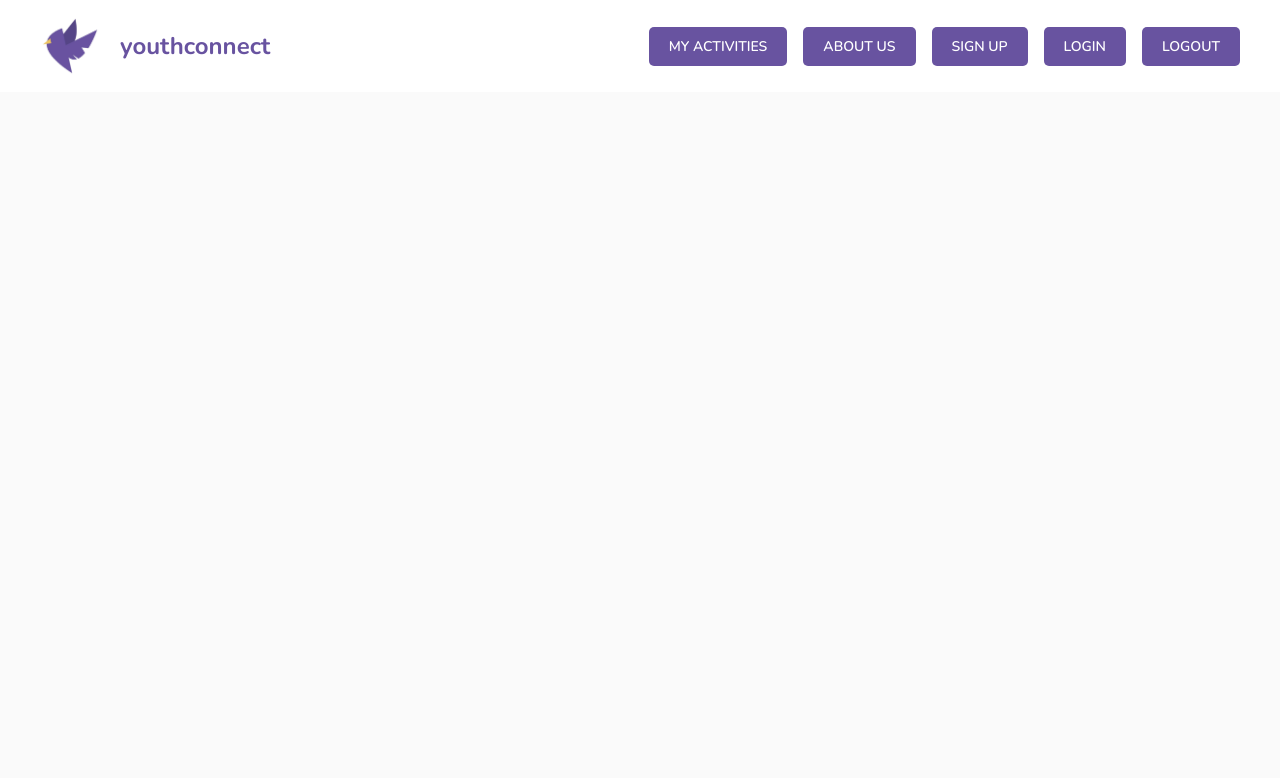
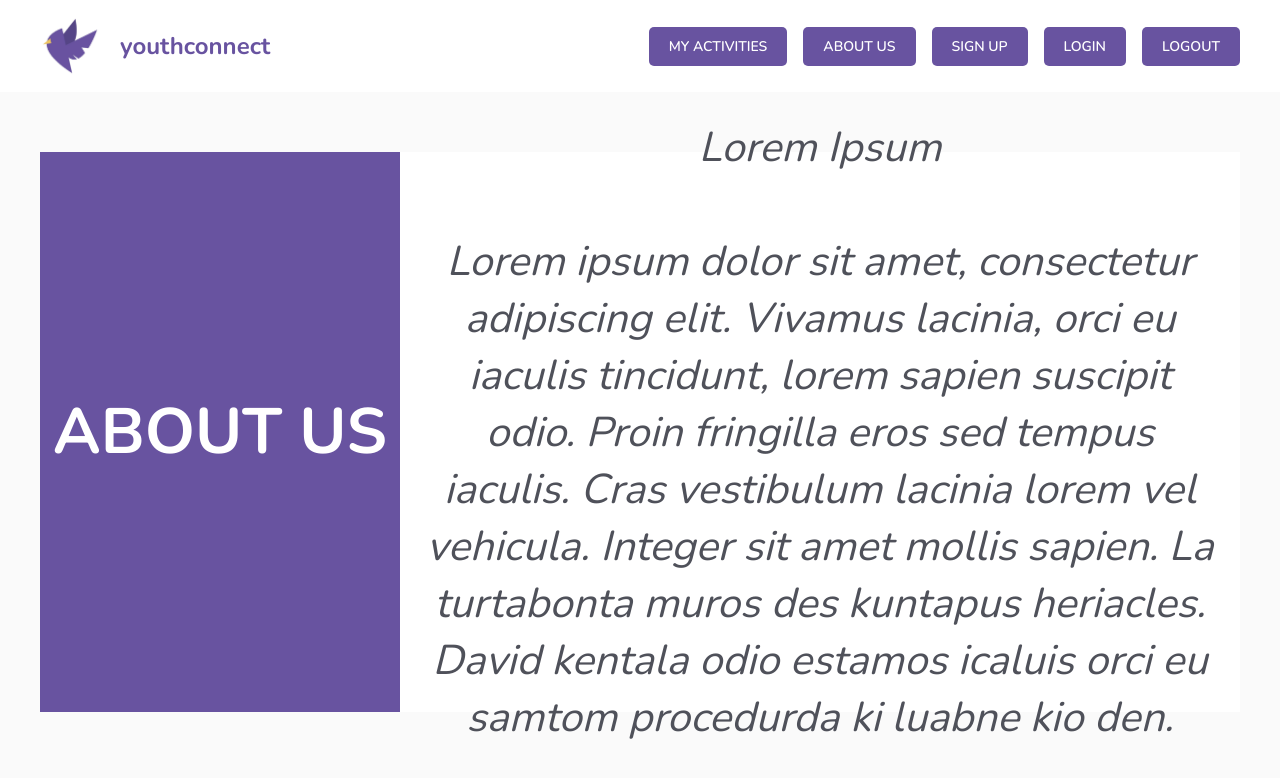
Before and after one commit to soyadem/youthconnect, a Vue app: page /aboutus in a window 1280 px wide. Shown: the top 778 px of the page. Built offline with nearby package versions, Linux system fonts and the light colour scheme.

Commit message:
AboutUs update

```diff
--- a/src/App.vue
+++ b/src/App.vue
@@ -18,4 +18,5 @@ export default {
     max-width: 1200px;
     padding: 0 20px;
   }
+
 </style>
--- a/src/components/Navbar.vue
+++ b/src/components/Navbar.vue
@@ -5,7 +5,7 @@
         <h1><router-link :to="{ name: 'Home' }" class="brand">youthconnect</router-link></h1>
         <div class="links">
             <button class="nav-btn">MY ACTIVITIES</button>
-            <button class="nav-btn">ABOUT US</button>
+            <router-link class="btn" :to="{name: 'AboutUs'}">ABOUT US</router-link>
             <router-link class="btn" :to="{name: 'Signup'}">SIGN UP</router-link>
             <router-link class="btn" :to="{name: 'Login'}">LOGIN</router-link>
             <button class="nav-btn">LOGOUT</button>
--- a/src/router/index.js
+++ b/src/router/index.js
@@ -2,6 +2,7 @@ import { createRouter, createWebHistory } from 'vue-router'
 import Home from '../views/Home.vue'
 import Login from '../views/auth/Login.vue'
 import Signup from '../views/auth/Signup.vue'
+import AboutUs from '../views/auth/AboutUs.vue'
 
 const routes = [
   {
@@ -18,18 +19,12 @@ const routes = [
     path: '/signup',
     name: 'Signup',
     component: Signup
-  }/*,
-  {
-    path: '/activity',
-    name: 'Activity',
-    component: Activity
   },
   {
-    path: 'aboutus',
+    path: '/aboutus',
     name: 'AboutUs',
     component: AboutUs
   }
-  */
 ]
 
 const router = createRouter({
--- a/src/views/Home.vue
+++ b/src/views/Home.vue
@@ -1,6 +1,6 @@
 <template>
   <div class="home">
-    <p>Homepage</p>
+    <p></p>
   </div>
 </template>
 
--- /dev/null
+++ b/src/views/auth/AboutUs.vue
@@ -0,0 +1,75 @@
+<template>
+  <div class="container">
+    <div class="purple-section">
+      <h1 class="white-text">ABOUT US</h1>
+    </div>
+    <div class="white-section">
+      <p>Lorem Ipsum<br><br>
+        Lorem ipsum dolor sit amet, consectetur adipiscing elit.
+        Vivamus lacinia, orci eu iaculis tincidunt, lorem sapien suscipit odio. Proin fringilla eros sed tempus iaculis.
+        Cras vestibulum lacinia lorem vel vehicula. Integer sit amet mollis sapien. La turtabonta muros des kuntapus heriacles.
+        David kentala odio estamos icaluis orci eu samtom procedurda ki luabne kio den.
+    </p>
+    </div>
+  </div>
+</template>
+
+<script setup>
+</script>
+
+<style scoped>
+* {
+  margin: 0;
+  padding: 0;
+  box-sizing: border-box;
+}
+
+html, body {
+  height: 100%;
+  overflow: hidden;
+}
+
+.container {
+  display: flex;
+  flex-direction: row;
+  width: 100%;
+  height: 100%;
+}
+
+.purple-section {
+  background-color: #6853a0;
+  width: 30%;
+  display: flex;
+  align-items: center;
+  justify-content: center;
+  height: 70vh;
+}
+
+.purple-section h1 {
+  color: white;
+}
+
+.white-text {
+  color: white;
+  font-size: 4rem;
+  font-weight: bold;
+  text-transform: uppercase;
+}
+
+.white-section {
+  background-color: white;
+  width: 70%;
+  display: flex;
+  align-items: center;
+  justify-content: center;
+  padding: 20px;
+  text-align: center;
+  height: 70vh;
+}
+
+.white-section p {
+  /*font-weight: bold;*/
+  font-style: italic;
+  font-size: 2.6rem;
+}
+</style>
```
